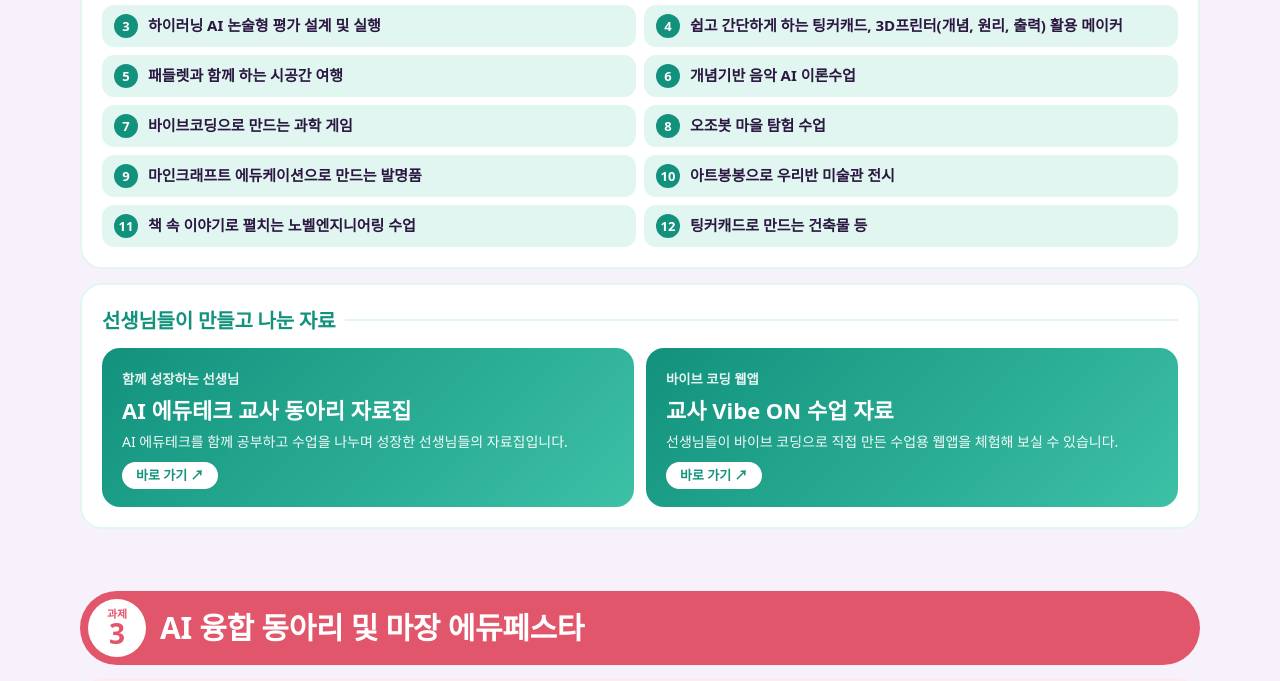
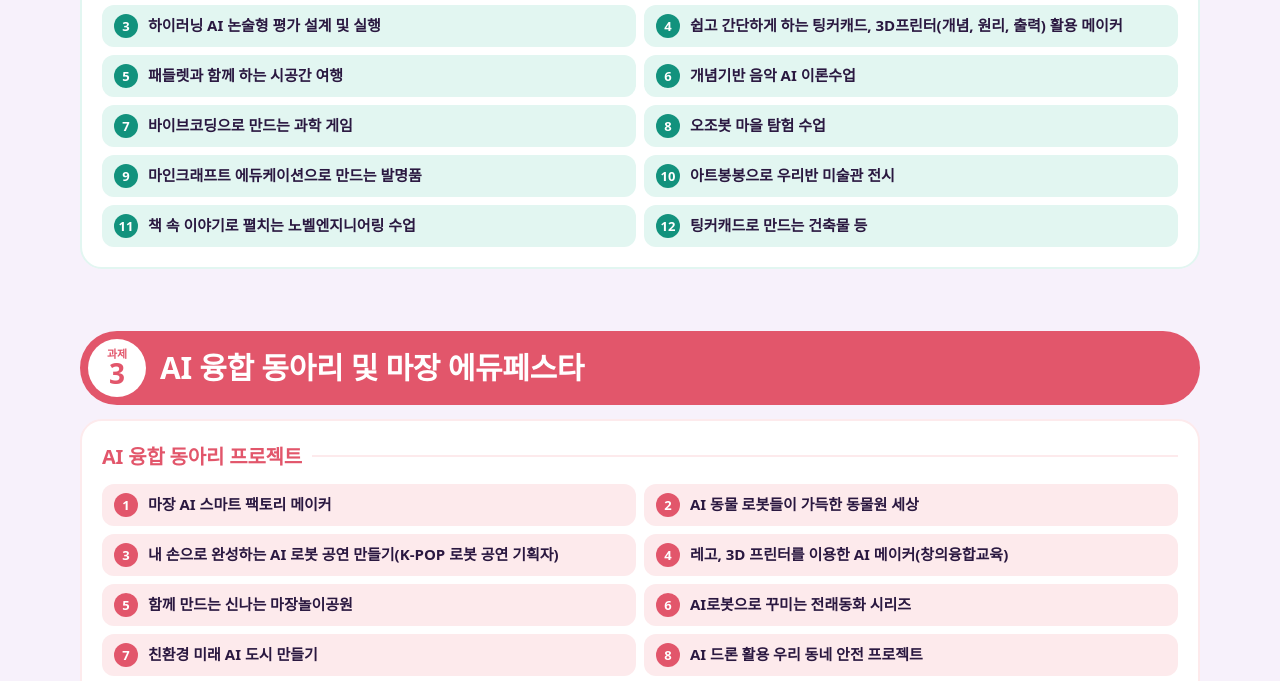
Before and after one commit to bina-ssam/majang-ai-school, a plain HTML site: page index.html in a window 1280 px wide. Shown: the part 1692-2373 px from the top of the page. Drawn offline with Linux system fonts and the light colour scheme; a web font is replaced by a local one.

Commit message:
과제 2의 패들렛·바이브 코딩 링크 칸 삭제
Co-Authored-By: Claude Fable 5.2 <noreply@anthropic.com>

```diff
--- a/index.html
+++ b/index.html
@@ -243,16 +243,9 @@ const TASK2 = {
     '책 속 이야기로 펼치는 노벨엔지니어링 수업',
     '팅커캐드로 만드는 건축물 등',
   ],
+  // 바로 가기 링크를 넣고 싶으면 { tag: '작은 글', name: '이름', desc: '설명', url: 'https://...' } 를 links 안에 적습니다 (비워 두면 칸이 나오지 않습니다)
   linkTitle: '선생님들이 만들고 나눈 자료',
-  // 누르면 새 창으로 열립니다
-  links: [
-    { tag: '함께 성장하는 선생님', name: 'AI 에듀테크 교사 동아리 자료집',
-      desc: 'AI 에듀테크를 함께 공부하고 수업을 나누며 성장한 선생님들의 자료집입니다.',
-      url: 'https://padlet.com/embed/s023leshyly7poik17fj' },
-    { tag: '바이브 코딩 웹앱', name: '교사 Vibe ON 수업 자료',
-      desc: '선생님들이 바이브 코딩으로 직접 만든 수업용 웹앱을 체험해 보실 수 있습니다.',
-      url: 'https://edupongpong.com/study/' },
-  ],
+  links: [],
 };
 
 /* ── 과제 3 ── AI 융합 동아리 · 마장 에듀페스타
@@ -349,11 +342,12 @@ function render() {
       <h3>${esc(TASK2.sub)}</h3>
       <ol class="list">${TASK2.topics.map(t => `<li>${esc(t)}</li>`).join('')}</ol>
     </div>
+    ${TASK2.links.length ? `
     <div class="panel">
       <h3>${esc(TASK2.linkTitle)}</h3>
       <div class="links" style="margin-top:0">${TASK2.links.map(l => `
         <a class="link" href="${l.url}" target="_blank" rel="noopener"><small>${esc(l.tag)}</small><strong>${esc(l.name)}</strong><p>${esc(l.desc)}</p><em>바로 가기 ↗</em></a>`).join('')}</div>
-    </div>
+    </div>` : ''}
   </section>
 
   <section class="task t3 wrap" id="task3">
```
